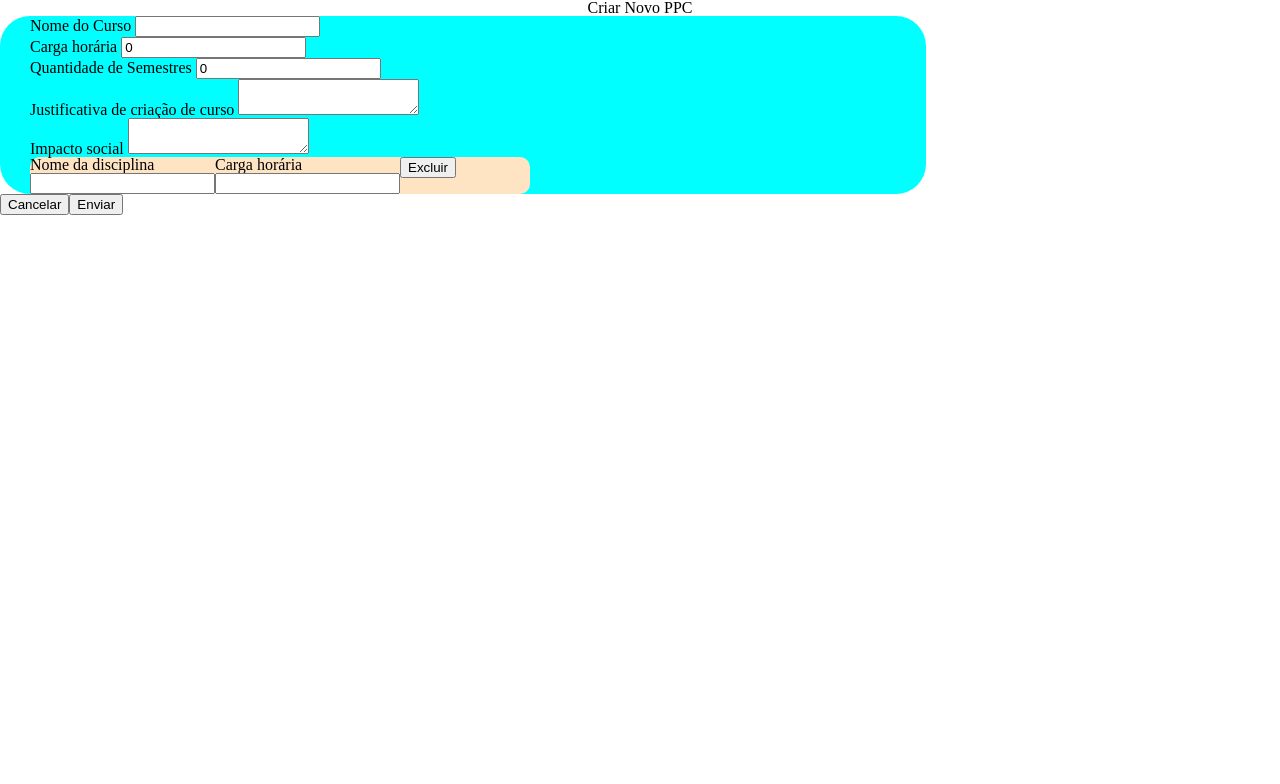
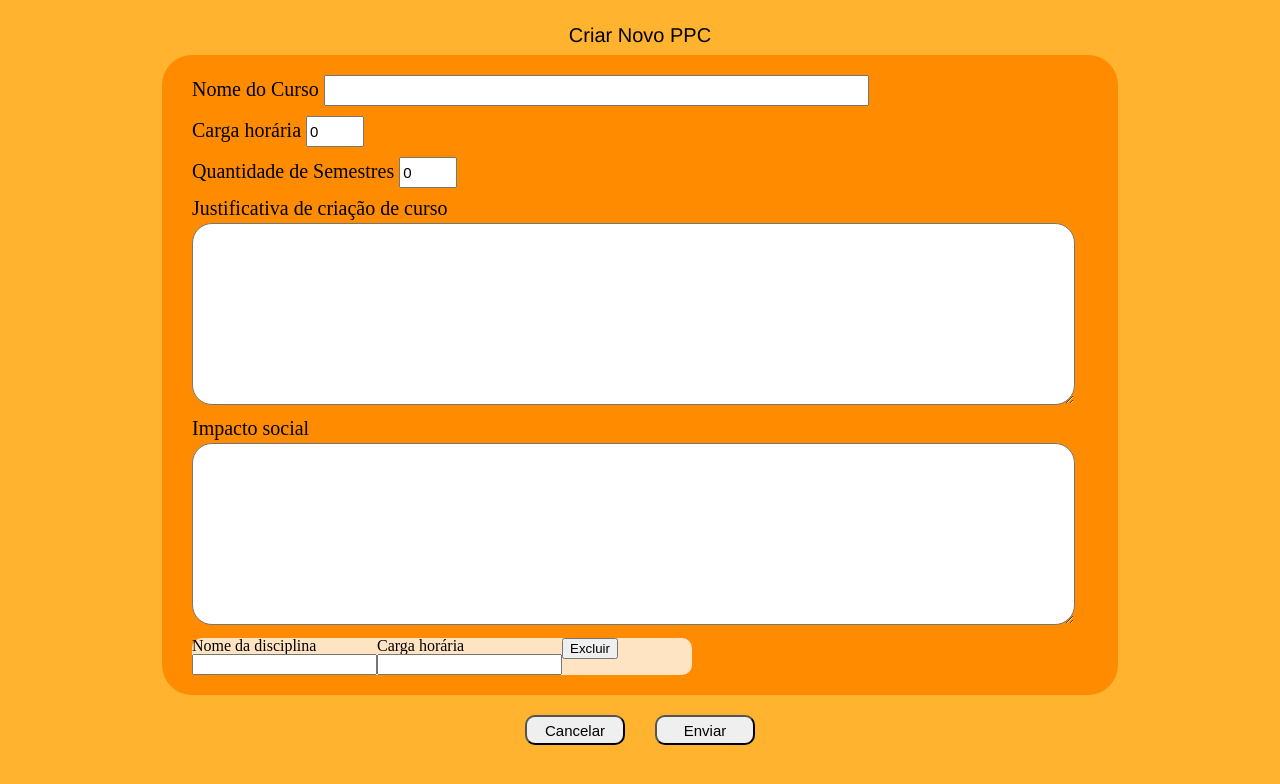
Before and after one commit to lipivalente1/SystemPPC2026, a Vue app in the folder Frontend/: page /CadastroPPC in a window 1280 px wide. Shown: the top 784 px of the page. Built offline with nearby package versions, Linux system fonts and the light colour scheme; the HTML template or start-up script is replaced by a standard one.

Commit message:
Ui Cadastro

```diff
--- a/Frontend/src/Telas/CadastroPPC.vue
+++ b/Frontend/src/Telas/CadastroPPC.vue
@@ -36,8 +36,6 @@
                 console.error('Erro ao buscar PPC:', error)
             }
         }
-
-
 
     if(update){
         getPpc()
@@ -122,7 +120,7 @@
 </script>
 
 <template>
-    <div>
+    <div class="container">
         <div style="display: flex; justify-content: center;">
             <h1>Criar Novo PPC</h1>
         </div>
@@ -133,11 +131,11 @@
             </div>
             <div>
                 <label>Carga horária </label>
-                <input  v-model.number="ch" type="text">
+                <input class="input-number"  v-model.number="ch" type="text">
             </div>
             <div>
                 <label>Quantidade de Semestres </label>
-                <input v-model.number="n_semestres" type="text">
+                <input class="input-number" v-model.number="n_semestres" type="text">
             </div>
             <div>
                 <label>Justificativa de criação de curso </label>
@@ -151,7 +149,7 @@
                 <DisciplinasSemestreComp></DisciplinasSemestreComp>
             </div>
         </div>
-        <div>
+        <div style="display: flex; gap:30px;">
             <button @click="retornaTelaInicial">Cancelar</button>
             <button v-if="update" @click="atualizarPpc">Atualizar</button>
             <button v-else="update" @click="salvarPpc">Enviar</button>
@@ -159,12 +157,67 @@
     </div>
 </template>
 
-<style>
+<style scoped>
+.container{
+    display: flex;
+    flex-direction: column;
+    align-items: center;
+    min-height: 100vh;
+    height: auto;
+    background-color: #FFB32F;
+
+}
 .container-forms{
-    background-color: aqua;
+    display: flex;
+    flex-direction: column;
+    justify-content: center;
+    background-color: #FF8C00;
     width: 70vw;
     height: auto;
+    gap: 10px;
     border-radius: 30px;
     padding-left: 30px;
+    padding-top: 20px;
+    padding-right: 30px;
+    padding-bottom: 20px;
+}
+
+h1{
+    font-size: 20px;
+    font-family:'Franklin Gothic Medium', 'Arial Narrow', Arial, sans-serif;
+    margin-top: 25px;
+    margin-bottom: 10px;
+}
+
+input{
+    width: 60%;
+    height: 25px;
+    font-size: 15px;
+}
+
+.input-number{
+    max-width: 50px;
+
+}
+
+label{
+    font-size: 20px;
+}
+
+textarea{
+    width: 95%;
+    min-height: 150px;
+    border-radius: 20px;
+    padding: 15px;
+    margin-top: 5px;
+    font-size: 15px;
+}
+
+button{
+    border-radius: 10px;
+    width: 100px;
+    height: 30px;
+    margin-top: 20px;
+    font-size: 15px;
 }
 </style>
```
